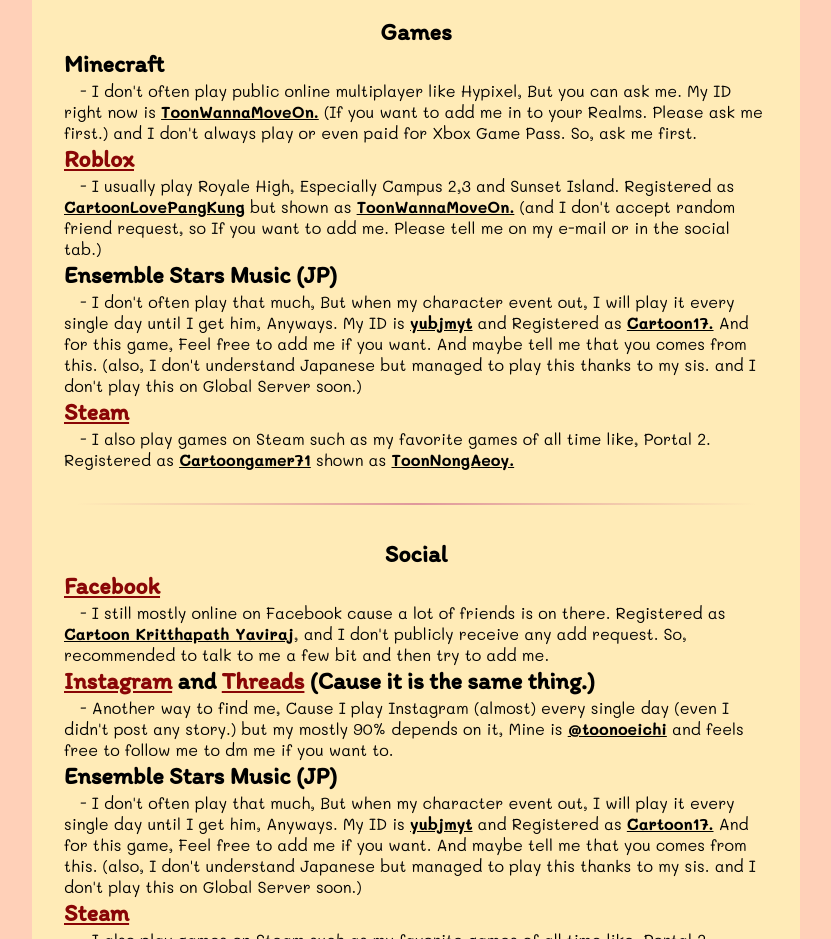
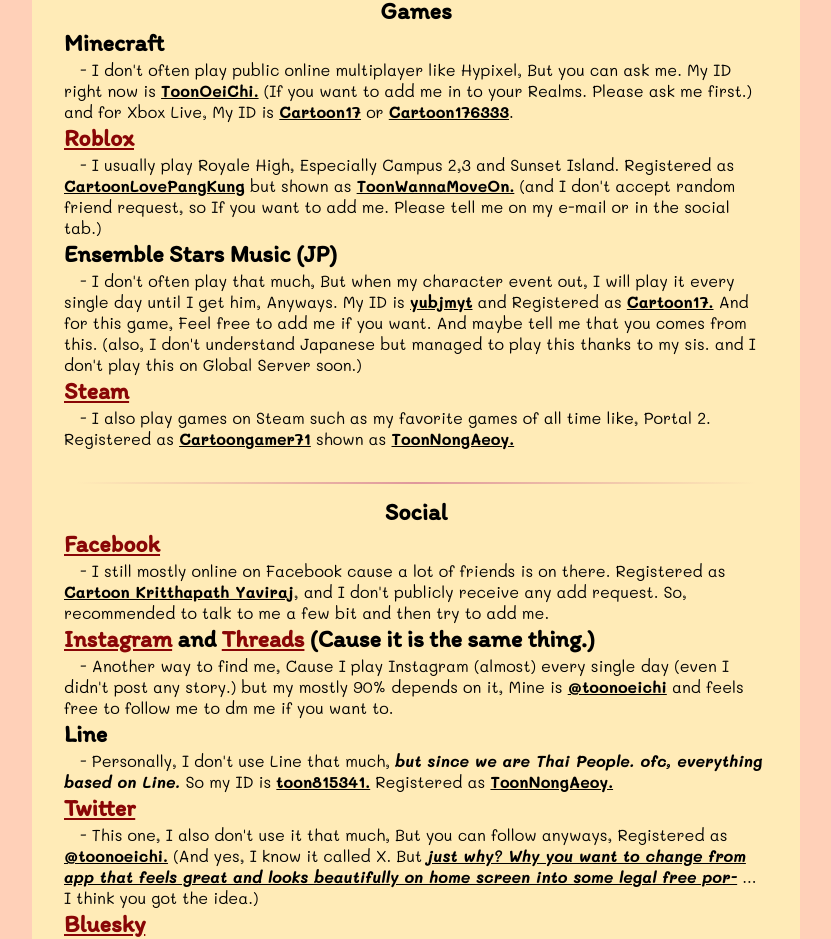
Before and after one commit to toonshouin/mysite, a SvelteKit app: page /elsewhere in a window 1280 px wide. Shown: the part 334-1273 px from the top of the page, without its empty margins (224-1055 px from the left). Built offline with nearby package versions, Linux system fonts and the light colour scheme.

Commit message:
Added elsewhere!

```diff
--- a/src/routes/elsewhere/+page.svelte
+++ b/src/routes/elsewhere/+page.svelte
@@ -3,7 +3,7 @@
 	import { onMount } from 'svelte';
 
 	let title = ''; // Reactive variable for the dynamic title
-    const fullTitle = "Other Way to Contact | ToonStoryTime (ToonOeiChi)'s Site"; // The full title you want to display
+	const fullTitle = "Other Way to Contact | ToonStoryTime (ToonNongAoey)'s Site"; // The full title you want to display
 
 	/**
     @param {number} i
@@ -38,13 +38,162 @@
 		typeTitle(0);
 		// Return the cleanup function directly
 		return;
-  }
-);
+	});
 </script>
 
 <svelte:head>
 	<title>{title}</title>
 </svelte:head>
+
+<div class="flex justify-center" transition:fade>
+	<div class="container mx-auto px-4">
+		<div class="flex justify-center text-center">
+			<div class="inline">
+				<span class="text-2xl font-bold">Ways to find me outside this.</span>
+				<span class="text-l">(If you want to know somehow.)</span>
+			</div>
+		</div>
+		<div class={`m-3 h-0.5 divider`}></div>
+		<div class="flex justify-center text-center">
+			<div class="inline">
+				<span class="text-2xl font-bold">Games</span>
+			</div>
+		</div>
+		<h2 class="text-2xl font-bold">Minecraft</h2>
+		<p>
+			&emsp;- I don't often play public online multiplayer like Hypixel, But you can ask me. My ID
+			right now is <u><b>ToonOeiChi.</b></u> (If you want to add me in to your Realms. Please ask
+			me first.) and for Xbox Live, My ID is <u><b>Cartoon17</b></u> or <u><b>Cartoon176333</b></u>.
+		</p>
+		<h2 class="text-2xl font-bold">
+			<a href="https://www.roblox.com/users/422281521/profile">Roblox</a>
+		</h2>
+		<p>
+			&emsp;- I usually play Royale High, Especially Campus 2,3 and Sunset Island. Registered as <u
+				><b>CartoonLovePangKung</b></u
+			>
+			but shown as <u><b>ToonWannaMoveOn.</b></u> (and I don't accept random friend request, so If you
+			want to add me. Please tell me on my e-mail or in the social tab.)
+		</p>
+		<h2 class="text-2xl font-bold">Ensemble Stars Music (JP)</h2>
+		<p>
+			&emsp;- I don't often play that much, But when my character event out, I will play it every
+			single day until I get him, Anyways. My ID is <u><b>yubjmyt</b></u> and Registered as
+			<u><b>Cartoon17.</b></u> And for this game, Feel free to add me if you want. And maybe tell me
+			that you comes from this. (also, I don't understand Japanese but managed to play this thanks to
+			my sis. and I don't play this on Global Server soon.)
+		</p>
+		<h2 class="text-2xl font-bold">
+			<a href="https://steamcommunity.com/profiles/76561198264061882">Steam</a>
+		</h2>
+		<p>
+			&emsp;- I also play games on Steam such as my favorite games of all time like, Portal 2.
+			Registered as <u><b>Cartoongamer71</b></u> shown as <u><b>ToonNongAeoy.</b></u>
+		</p>
+		<p>&nbsp;</p>
+		<div class={`m-3 h-0.5 divider`}></div>
+		<div class="flex justify-center text-center">
+			<div class="inline">
+				<span class="text-2xl font-bold">Social</span>
+			</div>
+		</div>
+		<h2 class="text-2xl font-bold"><a href="https://fb.com/toonoeichi">Facebook</a></h2>
+		<p>
+			&emsp;- I still mostly online on Facebook cause a lot of friends is on there. Registered as <u
+				><b>Cartoon Kritthapath Yaviraj</b></u
+			>, and I don't publicly receive any add request. So, recommended to talk to me a few bit and
+			then try to add me.
+		</p>
+		<h2 class="text-2xl font-bold">
+			<a href="https://instagram.com/toonoeichi">Instagram</a> and
+			<a href="https://www.threads.net/@toonoeichi">Threads</a> (Cause it is the same thing.)
+		</h2>
+		<p>
+			&emsp;- Another way to find me, Cause I play Instagram (almost) every single day (even I
+			didn't post any story.) but my mostly 90% depends on it, Mine is <u><b>@toonoeichi</b></u> and
+			feels free to follow me to dm me if you want to.
+		</p>
+		<h2 class="text-2xl font-bold">Line</h2>
+		<p>
+			&emsp;- Personally, I don't use Line that much, <b
+				><i>but since we are Thai People. ofc, everything based on Line.</i></b
+			>
+			So my ID is <u><b>toon815341.</b></u> Registered as <u><b>ToonNongAeoy.</b></u>
+		</p>
+		<h2 class="text-2xl font-bold"><a href="https://twitter.com/toonoeichi">Twitter</a></h2>
+		<p>
+			&emsp;- This one, I also don't use it that much, But you can follow anyways, Registered as <b
+				><u>@toonoeichi.</u></b
+			>
+			(And yes, I know it called X. But
+			<b
+				><i
+					><u
+						>just why? Why you want to change from app that feels great and looks beautifully on
+						home screen into some legal free por-</u
+					></i
+				></b
+			> ... I think you got the idea.)
+		</p>
+		<h2 class="text-2xl font-bold"><a href="https://bsky.app/profile/toonstorytime.me">Bluesky</a></h2>
+		<p>
+			&emsp;- New Platform with same creator of Twitter <b><u>(that they got kicked out by some placeholders that brought that and make it like Social As a Service [SAaS])</u></b> Anyways, Registered as <b
+				><u>@toonstorytime.me</u></b
+			>
+			(And it hosted on my own server, in my homelab. In case of unaccessable or anything, just tell me on my e-mail or <b><u>just blame my router or my ISP for that</u></b>.)
+		</p>
+		<h2 class="text-2xl font-bold">
+			<a href="https://discord.com/users/409324079326167043">Discord</a>
+		</h2>
+		<p>
+			&emsp;- I also use Discord (Even through, I didn't have friends on Discord that much.)
+			Registered as <b><u>@toonoeichi</u></b> and
+			<b><i>please don't spam on my dm or else you may got blocked.</i></b>
+		</p>
+		<h2 class="text-2xl font-bold">
+			<a href="msnim:chat?contact=kritthapath@escargot.chat">MSN Messenger (Escargot)</a>
+		</h2>
+		<p>
+			&emsp;- Yep, Even I don't that old, but I use MSN Messenger <b
+				><i>(even I don't have any friends on it)</i></b
+			>
+			My mail is <b><u>kritthapath@escargot.chat</u></b> (and yep.
+			<b><i><u>I use Escargot, If you use another server like OMessenger, It won't work</u></i></b>)
+			Registered as <b><u>ToonNongAeoy</u></b> and
+			<b
+				><i
+					><u
+						>please don't nudge my screen too much that makes me annoying of else you will be
+						blocked.</u
+					></i
+				></b
+			> And if you use MSN 7.5 or higher. You can click on the header to add me automatically.
+		</p>
+		<p>&nbsp;</p>
+		<div class={`m-3 h-0.5 divider`}></div>
+		<div class="flex justify-center text-center">
+			<div class="inline">
+				<span class="text-2xl font-bold">Other</span>
+			</div>
+		</div>
+		<h2 class="text-2xl font-bold"><a href="mailto:kritthapath@toonstorytime.me">E-mail</a></h2>
+		<p>
+			&emsp;- There is a pretty simple thing that you can use to contact me, <b
+				><i>(or you tell me you don't have any e-mail.)</i></b
+			>
+			You can send me to this e-mail <b><u>kritthapath (at) toonstorytime.me</u></b> And I always check
+			my inbox. So I will reply you with in 1 - 2 day.
+		</p>
+		<h2 class="text-2xl font-bold">
+			<a href="https://hackclub.com/slack/?event=toonoeichi-room">Hack Club Slack</a>
+		</h2>
+		<p>
+			&emsp;- If you are teenagers like me who like to code or thinkering. You can join us here.
+		</p>
+		<div class={`m-3 h-0.5 divider`}></div>
+		<a href="./"><p class="text-center">Back on homepage.</p></a>
+	</div>
+</div>
 
 <style>
 	.container {
@@ -57,106 +206,3 @@
 		text-decoration: underline;
 	}
 </style>
-<div class="flex justify-center" transition:fade>
-<div class="container mx-auto px-4">
-    <div class="flex justify-center text-center">
-        <div class="inline">
-            <span class="text-2xl font-bold">Ways to find me outside this.</span>
-            <span class="text-l">(If you want to know somehow.)</span>
-        </div>
-    </div>
-    <div class={`m-3 h-0.5 divider`}> </div>
-    <p>&nbsp;</p>
-    <div class="flex justify-center text-center">
-        <div class="inline">
-            <span class="text-2xl font-bold">Games</span>
-        </div>
-    </div>
-    <h2 class="text-2xl font-bold">Minecraft</h2>
-    <p>&emsp;- I don't often play public online multiplayer like Hypixel, But you can ask me. My ID right now is <u><b>ToonWannaMoveOn.</b></u> (If you want to add me in to your Realms. Please ask me first.) and I don't always play or even paid for Xbox Game Pass. So, ask me first.</p>
-    <h2 class="text-2xl font-bold"><a href="https://www.roblox.com/users/422281521/profile">Roblox</a></h2>
-    <p>&emsp;- I usually play Royale High, Especially Campus 2,3 and Sunset Island. Registered as <u><b>CartoonLovePangKung</b></u> but shown as <u><b>ToonWannaMoveOn.</b></u> (and I don't accept random friend request, so If you want to add me. Please tell me on my e-mail or in the social tab.)</p>
-    <h2 class="text-2xl font-bold">Ensemble Stars Music (JP)</h2>
-    <p>&emsp;- I don't often play that much, But when my character event out, I will play it every single day until I get him, Anyways. My ID is <u><b>yubjmyt</b></u> and Registered as <u><b>Cartoon17.</b></u> And for this game, Feel free to add me if you want. And maybe tell me that you comes from this. (also, I don't understand Japanese but managed to play this thanks to my sis. and I don't play this on Global Server soon.)</p>
-    <h2 class="text-2xl font-bold"><a href="https://steamcommunity.com/profiles/76561198264061882">Steam</a></h2>
-    <p>&emsp;- I also play games on Steam such as my favorite games of all time like, Portal 2. Registered as <u><b>Cartoongamer71</b></u> shown as <u><b>ToonNongAeoy.</b></u></p>
-    <p>&nbsp;</p>
-    <div class={`m-3 h-0.5 divider`}> </div>
-    <p>&nbsp;</p>
-    <div class="flex justify-center text-center">
-        <div class="inline">
-            <span class="text-2xl font-bold">Social</span>
-        </div>
-    </div>
-    <a href="https://fb.com/toonoeichi"><h2 class="text-2xl font-bold">Facebook</h2></a>
-    <p>&emsp;- I still mostly online on Facebook cause a lot of friends is on there. Registered as <u><b>Cartoon Kritthapath Yaviraj</b></u>, and I don't publicly receive any add request. So, recommended to talk to me a few bit and then try to add me.</p>
-    <h2 class="text-2xl font-bold"><a href="https://instagram.com/toonoeichi">Instagram</a> and <a href="https://www.threads.net/@toonoeichi">Threads</a> (Cause it is the same thing.)</h2>
-    <p>&emsp;- Another way to find me, Cause I play Instagram (almost) every single day (even I didn't post any story.) but my mostly 90% depends on it, Mine is <u><b>@toonoeichi</b></u> and feels free to follow me to dm me if you want to.</p>
-    <h2 class="text-2xl font-bold">Ensemble Stars Music (JP)</h2>
-    <p>&emsp;- I don't often play that much, But when my character event out, I will play it every single day until I get him, Anyways. My ID is <u><b>yubjmyt</b></u> and Registered as <u><b>Cartoon17.</b></u> And for this game, Feel free to add me if you want. And maybe tell me that you comes from this. (also, I don't understand Japanese but managed to play this thanks to my sis. and I don't play this on Global Server soon.)</p>
-    <a href="https://steamcommunity.com/profiles/76561198264061882"><h2 class="text-2xl font-bold">Steam</h2></a>
-    <p>&emsp;- I also play games on Steam such as my favorite games of all time like, Portal 2. Registered as <u><b>Cartoongamer71</b></u> shown as <u><b>ToonNongAeoy.</b></u></p>
-    <div class="inline">
-        <span>For more detail about my education, you can visit my resume,</span>
-        <a href="https://resume.toonstorytime.me"><span class="font-bold">Here!</span></a>
-    </div>
-    <div class={`m-3 h-0.5 divider`}> </div>
-        <div class="flex flex-row">
-            <div class="flex flex-col max-w-sm w-full pr-2.5                                                                ">
-                <span class="text-3xl text-bold">Projects</span>
-                <span>- <a href="#here">Main site (toonstorytime.me)</a> My personal site</span>
-                <span>- <a href="http://toonnongaeoy.dino.icu">Other Site (toonnongaeoy.dino.icu)</a> My retro site based on <a href="https://koinuko.pink" style="color: black;">koinuko.pink</a> v.5 and 6</span>
-                <span>- <a href="https://blog.toonstorytime.me">Blog Site</a> My blog site</span>
-                <span>- <a href="https://tree.toonstorytime.me">Tree's Site</a> My linktree.</span>
-                <span>- <a href="https://wtlyrics.toonstorytime.me">What the Lyrics?</a> My lyrics site with all the weird , dirty , and everything that possible in the Lyrics!</span>
-                <span>- <a href="https://github.com/toonnongaeoy/rosepine-discord-newthemes">Rosé Pine for Discord (But in diffrent fonts)</a> Yeah, like the name suggest, and also add Rosé Pine Moon (that I like.)</span>
-                <span>- <a href="https://thai.hackclub.com">Hack Club Thai Translation Site.</a> Yeah, contribute on <a href="https://github.com/hackclub/global" style="color: black;">hackclub/global</a></span>
-            </div>
-            <div class="flex flex-col max-w-sm w-full">
-                <span class="text-3xl text-bold">Tools</span>
-                <span>- Visual Studio Code</span>
-                <span>- Git</span>
-                <span>- GitHub</span>
-                <span>- Figma</span>
-                <span>- Adobe Photoshop</span>
-                <span>- Adobe Illustrator</span>
-                <span>- Adobe Premiere Pro</span>
-                <span>- Davinci Reslove</span>
-                <span>- OBS Studio</span>
-                <span>- PyCharm</span>
-                <span>- IntelliJ</span>
-                <span>- Postman</span>
-            </div>
-        </div>
-        <br>
-        <div class="flex flex-row">
-            <div class="flex flex-col max-w-sm w-full">
-                    <span class="text-3xl text-bold">Language</span>
-                    <span>- HTML</span>
-                    <span>- CSS</span>
-                    <span>- PHP</span>
-                    <span>- Visual Basic</span>
-                    <span>- Svelte</span>
-                    <span>- Python</span>
-                    <span>- C</span>
-                    <span>- C++</span>
-            </div>
-            <div class="flex flex-col max-w-sm w-full">
-                <span class="text-3xl text-bold">Hobby</span>
-                <span>- Web Developing</span>
-                <span>- Gaming</span>
-                <span>- Watching Anime</span>
-                <span>- Listening to Music</span>
-                <span>- Watching YouTube</span>
-                <span>- Making Youtube Videos</span>
-                <span>- Livestreaming on YouTube and Twitch</span>
-                <span>- Make a project <i>and then throw it away.</i></span>
-            </div>
-        </div>
-        <br>
-        <div class={`m-3 h-0.5 divider`}> </div>
-        <p class="text-center">If you like to contact me (for some reason), you can contact me on <a href="mailto:kritthapath@toonstorytime.me">kritthapath (at) toonstorytime.me</a>. And I always check my inbox. So I will reply you with in 1 - 2 day!
-        <div class={`m-3 h-0.5 divider`}> </div>
-    <a href="./"><p class="text-center">Back on homepage.</p></a>
-</div>
-</div>
```
Lines whose indentation alone changed are shown as unchanged.
